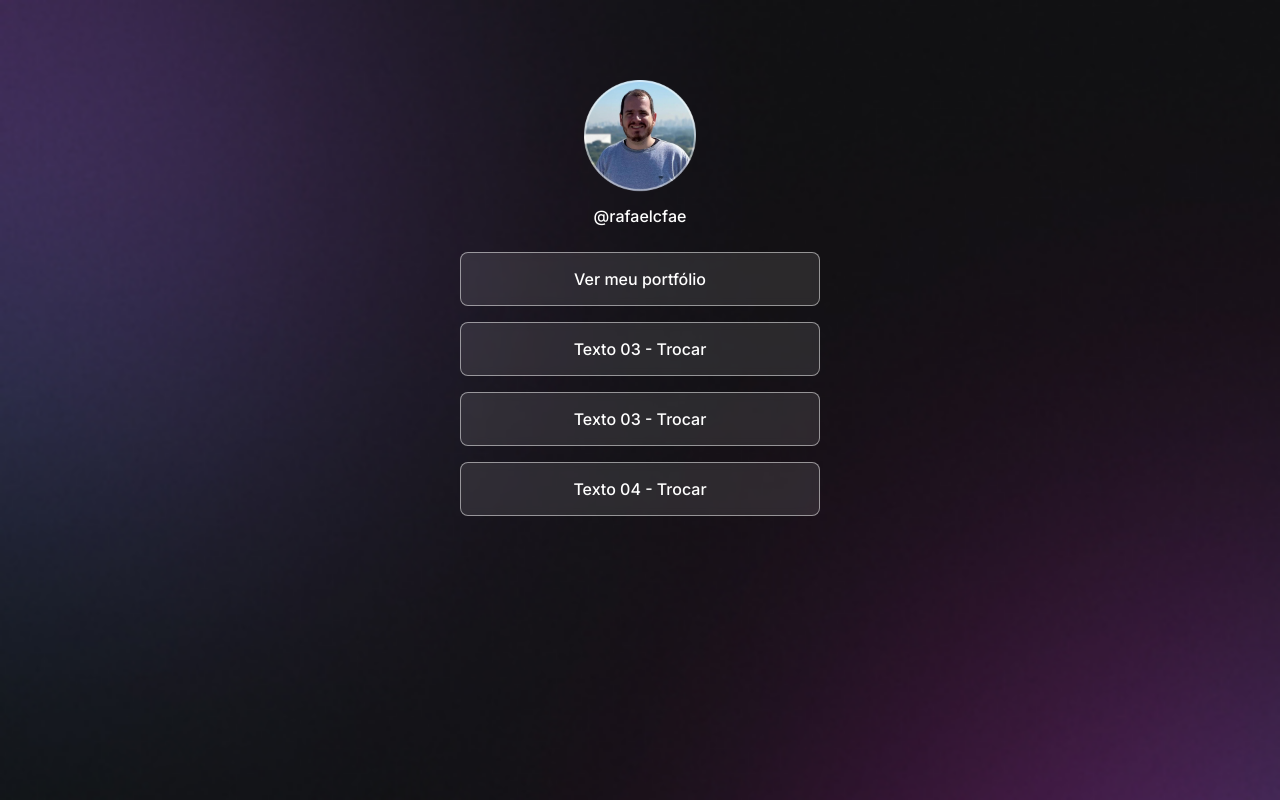
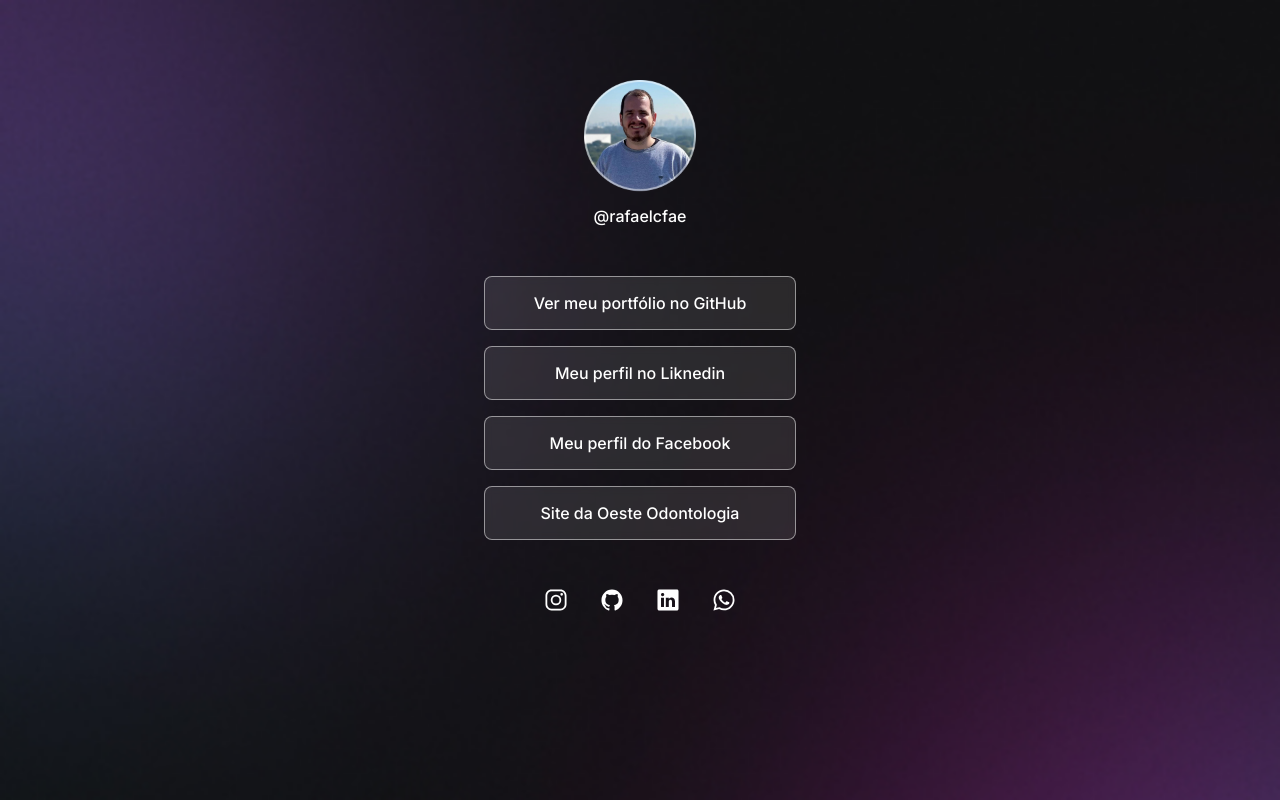
Before and after one commit to rafael-fae/devlinks, a plain HTML site: page index.html in a window 1280 px wide. Drawn offline with nearby package versions, Linux system fonts and the light colour scheme.

Commit message:
update `index.html` and `style.css`

```diff
--- a/index.html
+++ b/index.html
@@ -29,22 +29,51 @@
       <ul>
         <li>
           <a href="https://github.com/rafael-fae" target="_blank"
-            >Ver meu portfólio</a
+            >Ver meu portfólio no GitHub</a
           >
         </li>
 
         <li>
-          <a href="#" target="_blank">Texto 03 - Trocar</a>
+          <a href="https://www.linkedin.com/in/rafaelfae/" target="_blank"
+            >Meu perfil no Liknedin</a
+          >
         </li>
 
         <li>
-          <a href="#" target="_blank">Texto 03 - Trocar</a>
+          <a href="https://www.facebook.com/rafaelfae" target="_blank"
+            >Meu perfil do Facebook</a
+          >
         </li>
 
         <li>
-          <a href="#" target="_blank">Texto 04 - Trocar</a>
+          <a href="https://oesteodontologia.com.br/" target="_blank"
+            >Site da Oeste Odontologia</a
+          >
         </li>
       </ul>
+      <div id="social-links">
+        <a href="https://www.instagram.com/rafaelcfae" target="_blank">
+          <ion-icon name="logo-instagram"></ion-icon>
+        </a>
+        <a href="https://github.com/rafael-fae" target="_blank">
+          <ion-icon name="logo-github"></ion-icon>
+        </a>
+        <a href="https://www.linkedin.com/in/rafaelfae/" target="_blank">
+          <ion-icon name="logo-linkedin"></ion-icon>
+        </a>
+        <a href="https://wa.me/+5567999623440" target="_blank">
+          <ion-icon name="logo-whatsapp"></ion-icon>
+        </a>
+      </div>
     </div>
+
+    <script
+      type="module"
+      src="https://unpkg.com/ionicons@7.1.0/dist/ionicons/ionicons.esm.js"
+    ></script>
+    <script
+      nomodule
+      src="https://unpkg.com/ionicons@7.1.0/dist/ionicons/ionicons.js"
+    ></script>
   </body>
 </html>
--- a/style.css
+++ b/style.css
@@ -16,16 +16,17 @@ body {
   background: url(./assets/bg-mobile.jpg) no-repeat top center/cover;
 }
 
-#container {
-  width: 360px;
-  height: 712px;
-  margin: 56px auto 0px;
-}
-
 body * {
   font-family: "Inter", sans-serif;
   color: white;
 }
+
+#container {
+  width: 360px;
+  margin: 56px auto 0px;
+  padding: 0 24px;
+}
+
 #profile {
   text-align: center;
   padding: 24px;
@@ -48,6 +49,8 @@ ul {
   display: flex;
   flex-direction: column;
   gap: 16px;
+
+  padding: 24px 0;
 }
 
 ul li a {
@@ -65,4 +68,22 @@ ul li a {
   -webkit-backdrop-filter: blur(4px);
   text-decoration: none;
   font-weight: 500;
+
+  transition: background 0.2s;
 }
+
+/* pseudo-selector */
+ul li a:hover {
+  background: rgba(255, 255, 255, 0.5);
+  border: 1.5px solid white;
+}
+
+/* social links */
+#social-links {
+  display: flex;
+  justify-content: center;
+  gap: 32px;
+
+  padding: 24px 0;
+  font-size: 24px;
+}
```
